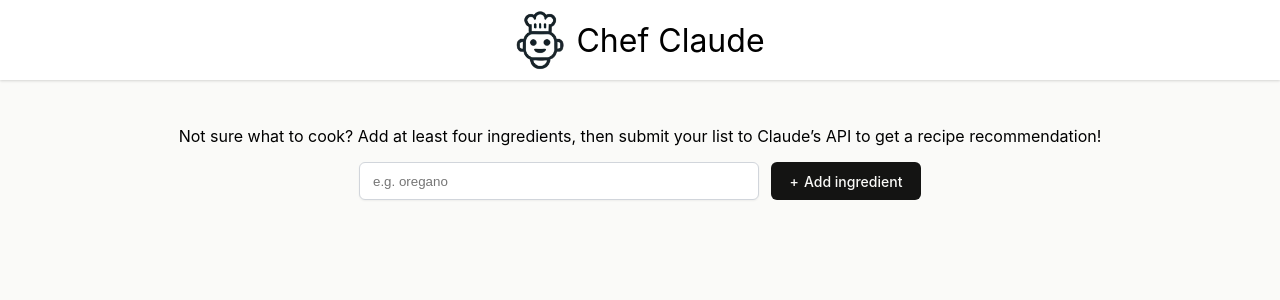
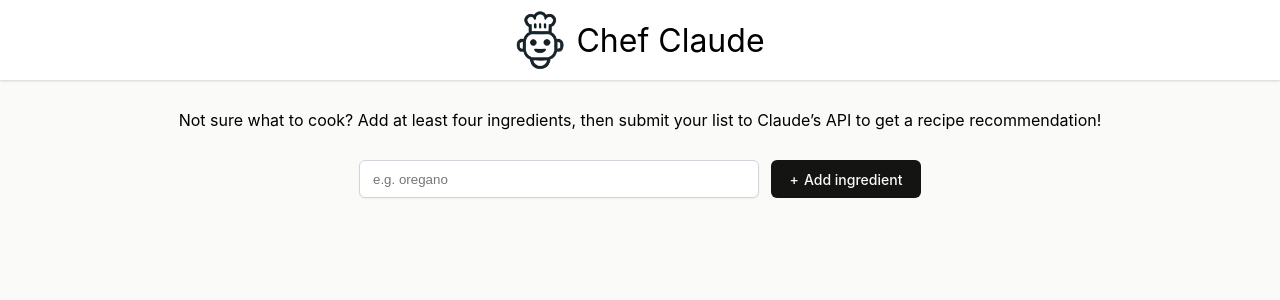
Before and after one commit to Mikerich94/chef-claude, a React (Vite) app: page / in a window 1280 px wide. Shown: the top 300 px of the page. Built offline with nearby package versions, Linux system fonts and the light colour scheme; no server answers.

Commit message:
Update index.css

```diff
--- a/src/index.css
+++ b/src/index.css
@@ -153,6 +153,8 @@ ul.ingredients-list > li {
 }
 
 .intro {
+  margin-top: 0;
+  margin-bottom: 30px;
   text-align: center;
 }
 
```
